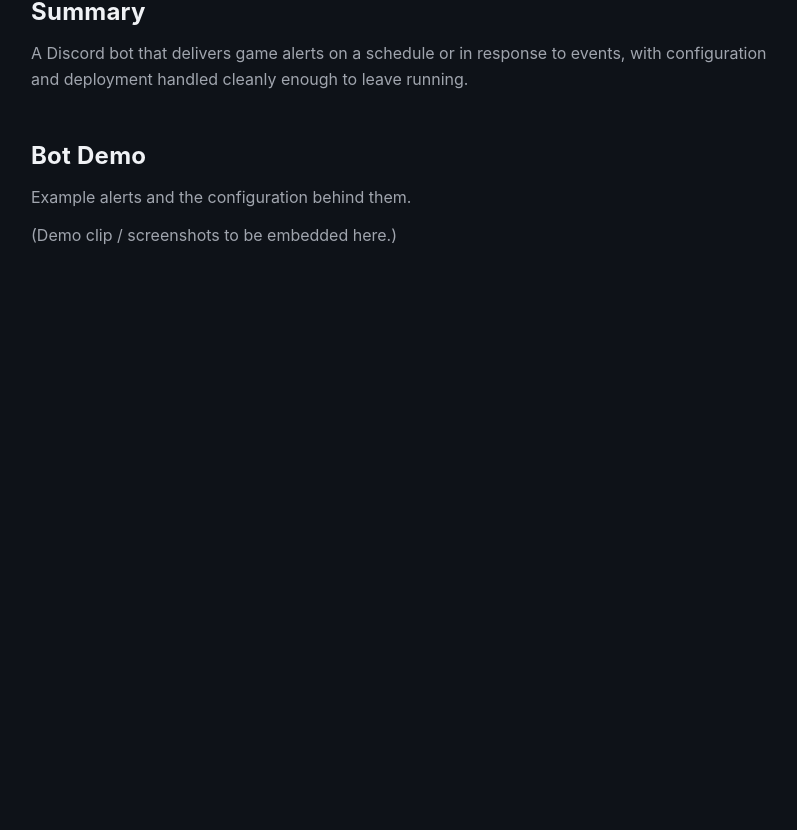
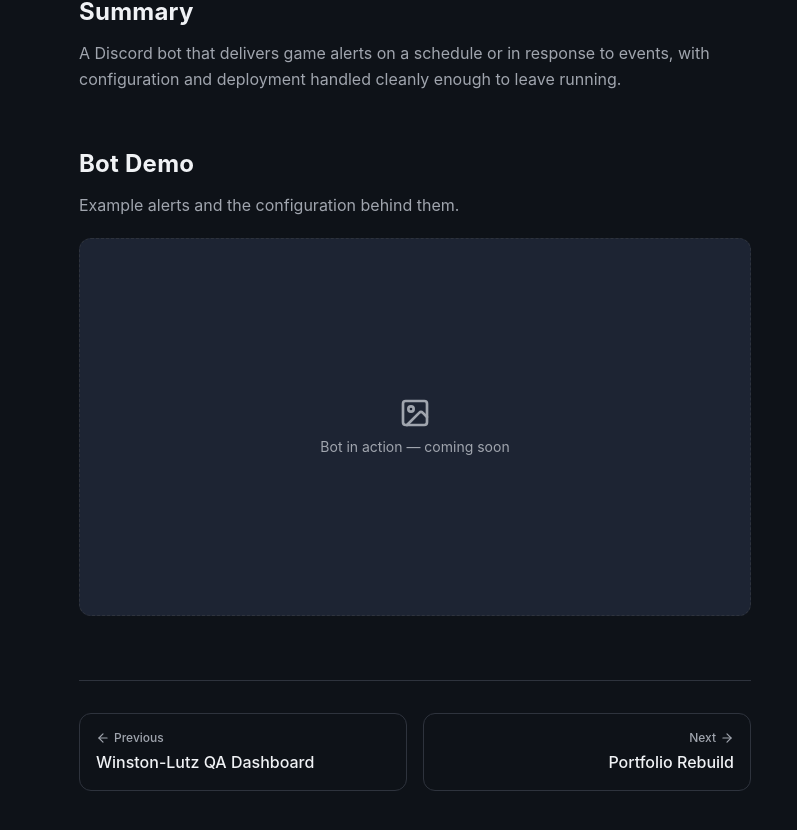
Before and after one commit to jaredf96/website, a React (Vite) app: page /work/discord-game-alert-bot in a window 1280 px wide. Shown: the part 530-1360 px from the top of the page, without its empty margins (225-1022 px from the left). Before the commit the page ends 842 px from the top, so only its background shows below. Built offline with nearby package versions, Linux system fonts and the light colour scheme.

Commit message:
Polish case studies: sticky section nav, media, prev/next

```diff
--- a/src/App.jsx
+++ b/src/App.jsx
@@ -24,10 +24,10 @@ function ScrollManager() {
         const el = document.getElementById(id);
         if (el) el.scrollIntoView();
       };
-      // Try now and again after lazy content mounts.
+      // Retry across lazy mount + scroll-reveal settle so the offset is stable.
       scrollToHash();
-      const t = setTimeout(scrollToHash, 150);
-      return () => clearTimeout(t);
+      const timers = [120, 350, 600].map((ms) => setTimeout(scrollToHash, ms));
+      return () => timers.forEach(clearTimeout);
     }
     window.scrollTo(0, 0);
   }, [pathname, hash]);
--- /dev/null
+++ b/src/components/work/CaseStudyNav.jsx
@@ -0,0 +1,70 @@
+import { useEffect, useState } from "react";
+import { useReducedMotion } from "motion/react";
+
+/**
+ * Sticky in-page nav for a case study. Highlights the section currently in
+ * view (scrollspy) and smooth-scrolls on click.
+ */
+export default function CaseStudyNav({ sections, className = "" }) {
+  const reduce = useReducedMotion();
+  const [active, setActive] = useState(sections[0]?.id);
+
+  useEffect(() => {
+    const els = sections
+      .map((s) => document.getElementById(s.id))
+      .filter(Boolean);
+    if (els.length === 0) return;
+
+    const observer = new IntersectionObserver(
+      (entries) => {
+        // Pick the entry nearest the top of the active band.
+        const visible = entries
+          .filter((e) => e.isIntersecting)
+          .sort((a, b) => a.boundingClientRect.top - b.boundingClientRect.top);
+        if (visible[0]) setActive(visible[0].target.id);
+      },
+      { rootMargin: "-30% 0px -60% 0px", threshold: 0 }
+    );
+
+    els.forEach((el) => observer.observe(el));
+    return () => observer.disconnect();
+  }, [sections]);
+
+  const handleClick = (e, id) => {
+    e.preventDefault();
+    const el = document.getElementById(id);
+    if (el) {
+      el.scrollIntoView({ behavior: reduce ? "auto" : "smooth", block: "start" });
+      setActive(id);
+    }
+  };
+
+  return (
+    <nav className={className} aria-label="On this page">
+      <p className="mb-3 text-xs font-semibold uppercase tracking-wider text-muted">
+        On this page
+      </p>
+      <ul className="space-y-1 border-l border-border">
+        {sections.map((s) => {
+          const isActive = active === s.id;
+          return (
+            <li key={s.id}>
+              <a
+                href={`#${s.id}`}
+                onClick={(e) => handleClick(e, s.id)}
+                aria-current={isActive ? "true" : undefined}
+                className={`-ml-px block border-l-2 py-1 pl-3 text-sm transition-colors duration-(--duration-medium) ${
+                  isActive
+                    ? "border-accent font-medium text-accent"
+                    : "border-transparent text-muted hover:text-text"
+                }`}
+              >
+                {s.title}
+              </a>
+            </li>
+          );
+        })}
+      </ul>
+    </nav>
+  );
+}
--- /dev/null
+++ b/src/components/work/CaseStudySection.jsx
@@ -0,0 +1,29 @@
+import FadeIn from "../motion/FadeIn";
+import MediaPlaceholder from "./MediaPlaceholder";
+
+export default function CaseStudySection({ section }) {
+  return (
+    <FadeIn as="section" id={section.id} className="scroll-mt-28">
+      <h2 className="text-2xl font-bold">{section.title}</h2>
+
+      {section.body?.map((para, i) => (
+        <p key={i} className="mt-3 leading-relaxed text-muted">
+          {para}
+        </p>
+      ))}
+
+      {section.bullets?.length > 0 && (
+        <ul className="mt-4 space-y-2">
+          {section.bullets.map((b) => (
+            <li key={b} className="flex gap-2 text-muted">
+              <span className="mt-2 h-1 w-1 shrink-0 rounded-full bg-accent" />
+              <span>{b}</span>
+            </li>
+          ))}
+        </ul>
+      )}
+
+      {section.media && <MediaPlaceholder media={section.media} />}
+    </FadeIn>
+  );
+}
--- /dev/null
+++ b/src/components/work/MediaPlaceholder.jsx
@@ -0,0 +1,19 @@
+import { PlayCircle, Image as ImageIcon } from "lucide-react";
+
+/**
+ * Framed placeholder for case-study demo media. Swap for a real <video>/<img>
+ * (or embed) once assets exist — keep the same outer sizing.
+ *
+ * media: { kind: "video" | "image", label }
+ */
+export default function MediaPlaceholder({ media }) {
+  const Icon = media.kind === "video" ? PlayCircle : ImageIcon;
+  return (
+    <div className="mt-5 grid aspect-video w-full place-items-center rounded-xl border border-dashed border-border bg-surface-accent">
+      <div className="flex flex-col items-center gap-2 text-muted">
+        <Icon size={32} />
+        <span className="text-sm">{media.label}</span>
+      </div>
+    </div>
+  );
+}
--- a/src/data/projects.js
+++ b/src/data/projects.js
@@ -96,8 +96,8 @@ export const projects = [
           title: "Demo Walkthrough",
           body: [
             "A walkthrough of a scan: discovering resources, reading the cost and risk ranking, and stepping through a guided cleanup.",
-            "(Demo video / screenshots to be embedded here.)",
           ],
+          media: { kind: "video", label: "Demo walkthrough — coming soon" },
         },
       ],
     },
@@ -166,8 +166,8 @@ export const projects = [
           title: "Demo Output",
           body: [
             "Example output showing a scored resume with per-skill explanations and tailoring suggestions.",
-            "(Sample report / screenshots to be embedded here.)",
           ],
+          media: { kind: "image", label: "Sample scored output — coming soon" },
         },
       ],
     },
@@ -214,8 +214,8 @@ export const projects = [
           title: "Dashboard Preview",
           body: [
             "The dashboard prioritizes clarity: tolerance bands, trend lines over time, and an unambiguous pass/fail read.",
-            "(Dashboard screenshots to be embedded here.)",
           ],
+          media: { kind: "image", label: "Dashboard preview — coming soon" },
         },
         {
           id: "notes",
@@ -269,8 +269,8 @@ export const projects = [
           title: "Bot Demo",
           body: [
             "Example alerts and the configuration behind them.",
-            "(Demo clip / screenshots to be embedded here.)",
           ],
+          media: { kind: "image", label: "Bot in action — coming soon" },
         },
       ],
     },
@@ -332,5 +332,14 @@ export const smallerBuilds = projects.filter((p) => p.group === "smaller");
 
 export const getProject = (slug) => projects.find((p) => p.slug === slug);
 
+/** Previous/next project for case-study footer navigation. */
+export const getAdjacent = (slug) => {
+  const i = projects.findIndex((p) => p.slug === slug);
+  return {
+    prev: i > 0 ? projects[i - 1] : null,
+    next: i >= 0 && i < projects.length - 1 ? projects[i + 1] : null,
+  };
+};
+
 /** True when a public, intentionally-clean repo should be linked. */
 export const hasPublicRepo = (project) => Boolean(project.repo);
--- a/src/pages/CaseStudy.jsx
+++ b/src/pages/CaseStudy.jsx
@@ -1,9 +1,47 @@
 import { useParams, Link, Navigate } from "react-router-dom";
-import { ArrowLeft } from "lucide-react";
-import { getProject } from "../data/projects";
+import { ArrowLeft, ArrowRight } from "lucide-react";
+import { getProject, getAdjacent } from "../data/projects";
 import FadeIn from "../components/motion/FadeIn";
 import TechBadge from "../components/work/TechBadge";
 import ProjectActions from "../components/work/ProjectActions";
+import CaseStudyNav from "../components/work/CaseStudyNav";
+import CaseStudySection from "../components/work/CaseStudySection";
+
+function PrevNextNav({ prev, next }) {
+  if (!prev && !next) return null;
+  return (
+    <nav className="mt-16 grid gap-4 border-t border-border pt-8 sm:grid-cols-2">
+      {prev ? (
+        <Link
+          to={`/work/${prev.slug}`}
+          className="group rounded-xl border border-border p-4 transition-colors hover:border-accent"
+        >
+          <span className="flex items-center gap-1 text-xs text-muted">
+            <ArrowLeft size={14} /> Previous
+          </span>
+          <span className="mt-1 block font-medium transition-colors group-hover:text-accent">
+            {prev.name}
+          </span>
+        </Link>
+      ) : (
+        <span className="hidden sm:block" />
+      )}
+      {next ? (
+        <Link
+          to={`/work/${next.slug}`}
+          className="group rounded-xl border border-border p-4 text-right transition-colors hover:border-accent sm:col-start-2"
+        >
+          <span className="flex items-center justify-end gap-1 text-xs text-muted">
+            Next <ArrowRight size={14} />
+          </span>
+          <span className="mt-1 block font-medium transition-colors group-hover:text-accent">
+            {next.name}
+          </span>
+        </Link>
+      ) : null}
+    </nav>
+  );
+}
 
 export default function CaseStudy() {
   const { slug } = useParams();
@@ -11,8 +49,12 @@ export default function CaseStudy() {
 
   if (!project) return <Navigate to="/work" replace />;
 
+  const sections = project.caseStudy.sections;
+  const { prev, next } = getAdjacent(slug);
+  const showNav = sections.length >= 3;
+
   return (
-    <article className="mx-auto max-w-3xl py-12 sm:py-16">
+    <article className="mx-auto max-w-5xl py-12 sm:py-16">
       <Link
         to="/work"
         className="inline-flex items-center gap-1.5 text-sm text-muted transition-colors hover:text-accent"
@@ -22,7 +64,7 @@ export default function CaseStudy() {
       </Link>
 
       {/* Header */}
-      <FadeIn className="mt-6 max-w-3xl">
+      <FadeIn className={`mt-6 max-w-2xl ${showNav ? "" : "mx-auto"}`}>
         <p className="text-sm font-medium text-accent">{project.tagline}</p>
         <h1 className="mt-2 text-4xl font-bold sm:text-5xl">{project.name}</h1>
         <p className="mt-4 text-lg text-muted">{project.summary}</p>
@@ -37,28 +79,20 @@ export default function CaseStudy() {
         </div>
       </FadeIn>
 
-      {/* Sections (ids match the deep-link anchors in projects.js) */}
-      <div className="mt-12 max-w-3xl space-y-12">
-        {project.caseStudy.sections.map((section) => (
-          <FadeIn as="section" key={section.id} id={section.id} className="scroll-mt-28">
-            <h2 className="text-2xl font-bold">{section.title}</h2>
-            {section.body?.map((para, i) => (
-              <p key={i} className="mt-3 leading-relaxed text-muted">
-                {para}
-              </p>
-            ))}
-            {section.bullets?.length > 0 && (
-              <ul className="mt-4 space-y-2">
-                {section.bullets.map((b) => (
-                  <li key={b} className="flex gap-2 text-muted">
-                    <span className="mt-2 h-1 w-1 shrink-0 rounded-full bg-accent" />
-                    <span>{b}</span>
-                  </li>
-                ))}
-              </ul>
-            )}
-          </FadeIn>
-        ))}
+      {/* Body: sticky nav (>= 3 sections) + sections */}
+      <div className={`mt-12 ${showNav ? "lg:flex lg:gap-12" : ""}`}>
+        {showNav && (
+          <CaseStudyNav
+            sections={sections}
+            className="hidden lg:block w-44 shrink-0 self-start sticky top-28"
+          />
+        )}
+        <div className={`min-w-0 max-w-2xl space-y-14 lg:flex-1 ${showNav ? "" : "mx-auto"}`}>
+          {sections.map((section) => (
+            <CaseStudySection key={section.id} section={section} />
+          ))}
+          <PrevNextNav prev={prev} next={next} />
+        </div>
       </div>
     </article>
   );
```
